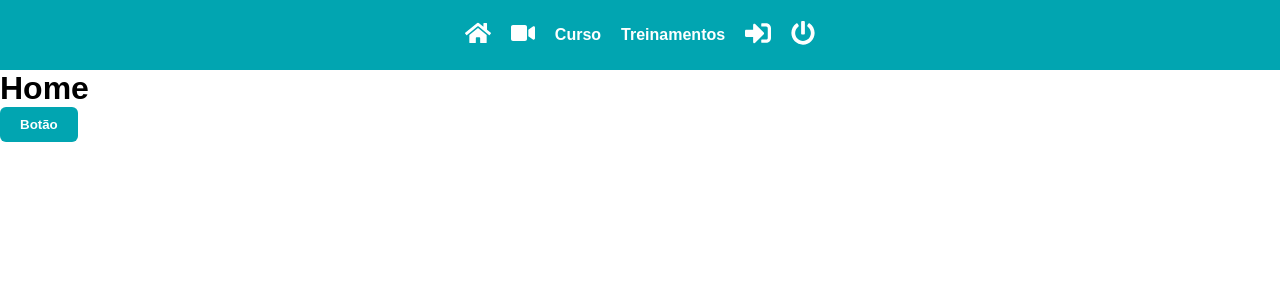
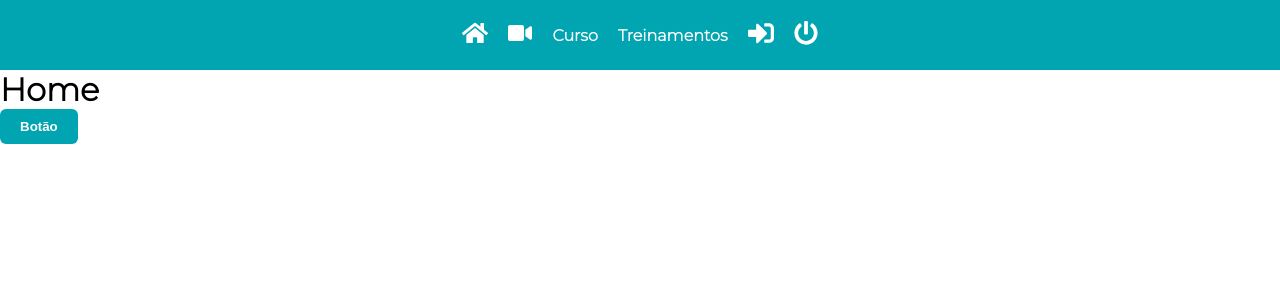
Before and after one commit to mateusdayrell/lelearn, a React (Create React App) app: page / in a window 1280 px wide. Shown: the top 300 px of the page. Built offline with nearby package versions, Linux system fonts and the light colour scheme; the HTML template or start-up script is replaced by a standard one.

Commit message:
feat: change font-famili on global css

```diff
--- a/src/global.css
+++ b/src/global.css
@@ -1,3 +1,5 @@
+@import url('https://fonts.googleapis.com/css2?family=Montserrat:wght@300&display=swap');
+
 :root {
   --branco: #FFFF;
   --cinnza: #AABCD0;
@@ -14,7 +16,7 @@
 }
 
 body {
-  font-family: sans-serif;
+  font-family: 'Montserrat', sans-serif;
 }
 
 html, body, #root {
```
